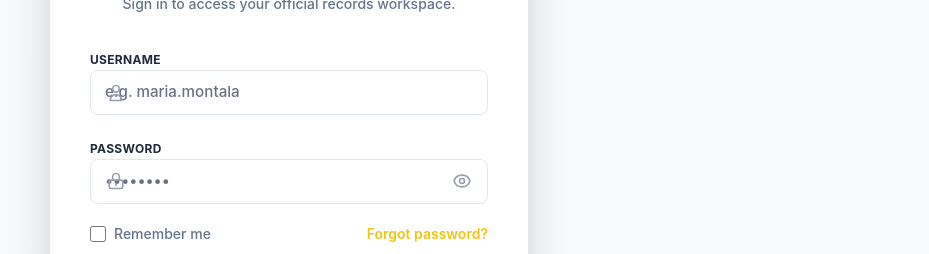
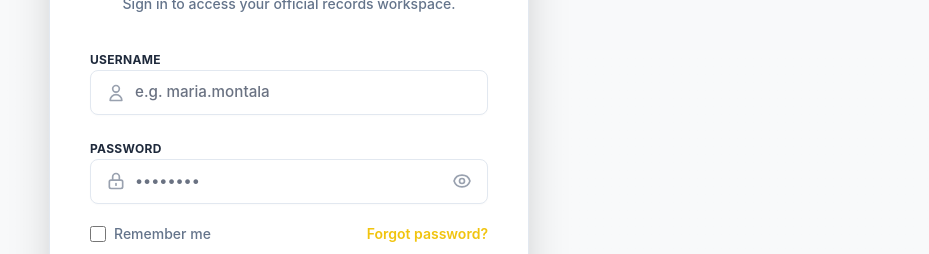
Before and after one commit to skeg-16/nbi-digitization, a Next.js app in the folder web/: page /login in a window 1280 px wide. Shown: the part 268-522 px from the top of the page, without its empty margins (351-1280 px from the left). Built offline with nearby package versions, Linux system fonts and the light colour scheme.

Commit message:
fix: input padding overlap on login page

```diff
--- a/web/app/login/page.js
+++ b/web/app/login/page.js
@@ -63,7 +63,8 @@ export default function LoginPage() {
                 name="username"
                 type="text"
                 required
-                className="form-input w-full pl-11 pr-4 py-3 rounded-xl focus:border-[var(--nbi-gold)] focus:ring-2 focus:ring-[var(--focus-ring)] transition-all outline-none font-medium placeholder-gray-500"
+                className="form-input w-full pr-4 py-3 rounded-xl focus:border-[var(--nbi-gold)] focus:ring-2 focus:ring-[var(--focus-ring)] transition-all outline-none font-medium placeholder-gray-500"
+                style={{ paddingLeft: '2.75rem' }}
                 placeholder="e.g. maria.montala"
               />
             </div>
@@ -79,7 +80,8 @@ export default function LoginPage() {
                 name="password"
                 type={showPassword ? "text" : "password"}
                 required
-                className="form-input w-full pl-11 pr-12 py-3 rounded-xl focus:border-[var(--nbi-gold)] focus:ring-2 focus:ring-[var(--focus-ring)] transition-all outline-none font-medium placeholder-gray-500"
+                className="form-input w-full pr-12 py-3 rounded-xl focus:border-[var(--nbi-gold)] focus:ring-2 focus:ring-[var(--focus-ring)] transition-all outline-none font-medium placeholder-gray-500"
+                style={{ paddingLeft: '2.75rem' }}
                 placeholder="••••••••"
               />
               <button
```
